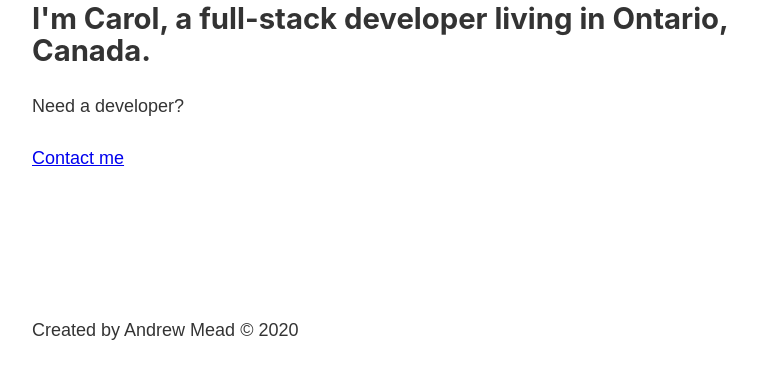
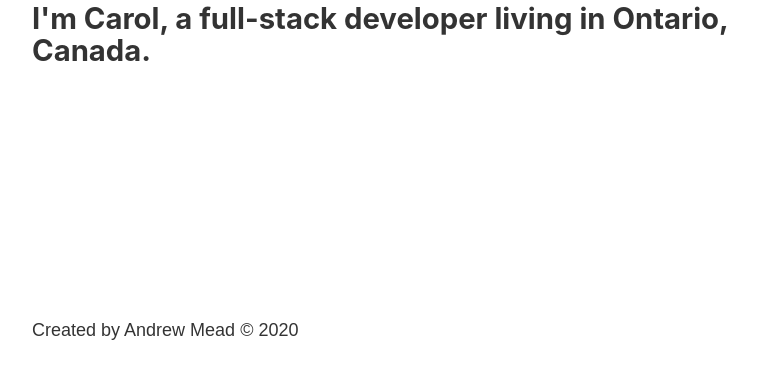
Before and after one commit to scarlettcello/gatsby-bootcamp, a Gatsby site: page / in a window 1280 px wide. Shown: the part 413-792 px from the top of the page, without its empty margins (251-1008 px from the left). Built offline with nearby package versions, Linux system fonts and the light colour scheme; Gatsby itself is replaced by a stand-in of ours.

Commit message:
Clean up home page links

```diff
--- a/src/pages/index.js
+++ b/src/pages/index.js
@@ -9,8 +9,6 @@
       <Head title="Home"/>
       <h1>Hello.</h1>
       <h2>I'm Carol, a full-stack developer living in Ontario, Canada.</h2>
-      <p>Need a developer? </p>
-      <Link to="/contact">Contact me</Link>
     </Layout>
   )
 }
```
